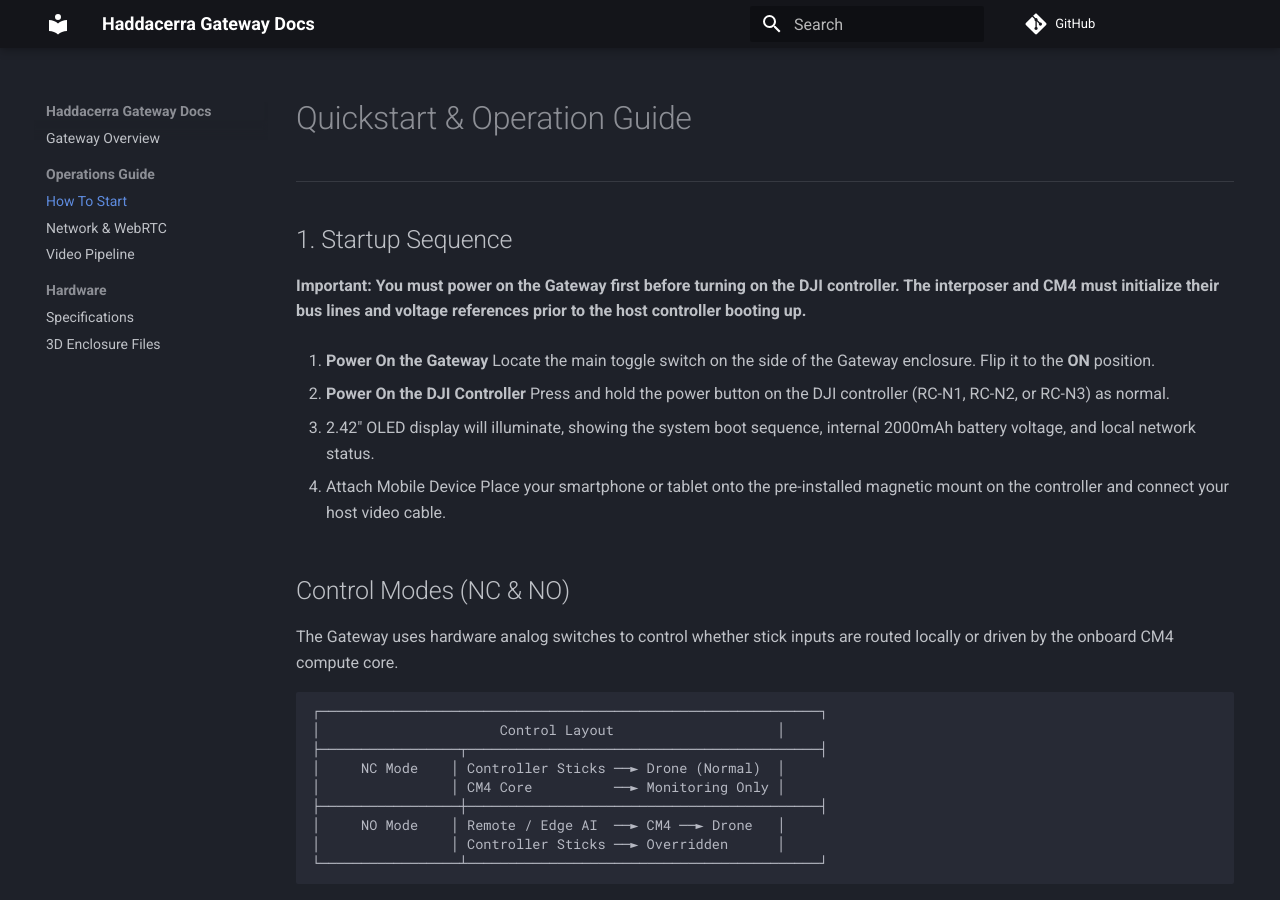
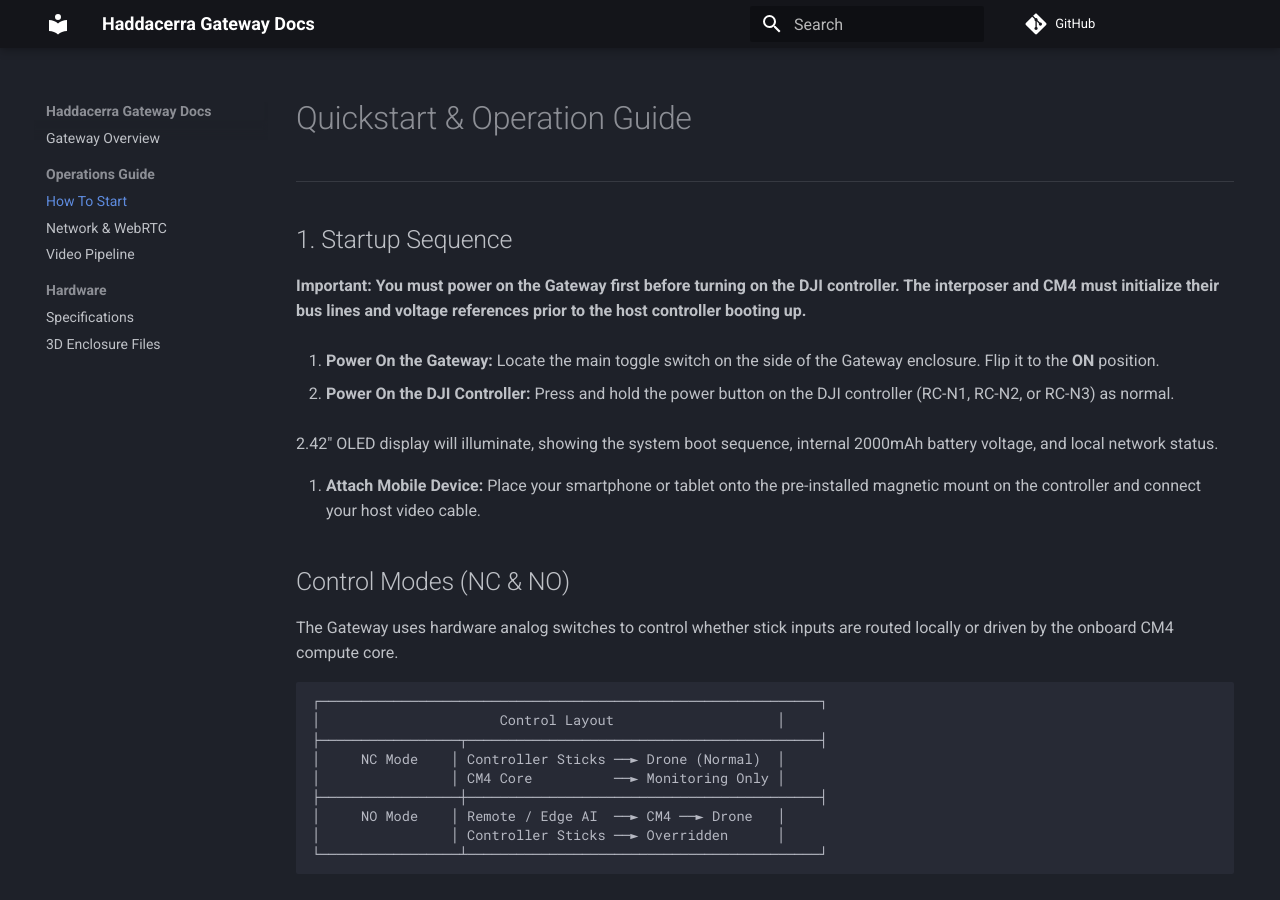
Before and after one commit to Haddacerra/docs, an MkDocs documentation site: the page built from docs/operations/how-to.md, in a window 1280 px wide and 900 px high. Built offline with MkDocs 1.6.1 and Material for MkDocs 9.7.7, drawn with Linux system fonts in a browser that asks for light colours; comment, search, counter and statistics services are not loaded.

```diff
--- a/docs/operations/how-to.md
+++ b/docs/operations/how-to.md
@@ -7,17 +7,17 @@
 **Important: You must power on the Gateway first before turning on the DJI controller. The interposer and CM4 must initialize their bus lines and voltage references prior to the host controller booting up.**
 
 
-1. **Power On the Gateway**
+1. **Power On the Gateway:**
    Locate the main toggle switch on the side of the Gateway enclosure. Flip it to the **ON** position.
 
 
-2. **Power On the DJI Controller**
+2. **Power On the DJI Controller:**
    Press and hold the power button on the DJI controller (RC-N1, RC-N2, or RC-N3) as normal.
 
-   * 2.42" OLED display will illuminate, showing the system boot sequence, internal 2000mAh battery voltage, and local network status.
+   2.42" OLED display will illuminate, showing the system boot sequence, internal 2000mAh battery voltage, and local network status.
 
 
-3. Attach Mobile Device
+3. **Attach Mobile Device:**
    Place your smartphone or tablet onto the pre-installed magnetic mount on the controller and connect your host video cable.
 
 ## Control Modes (NC & NO)
```
